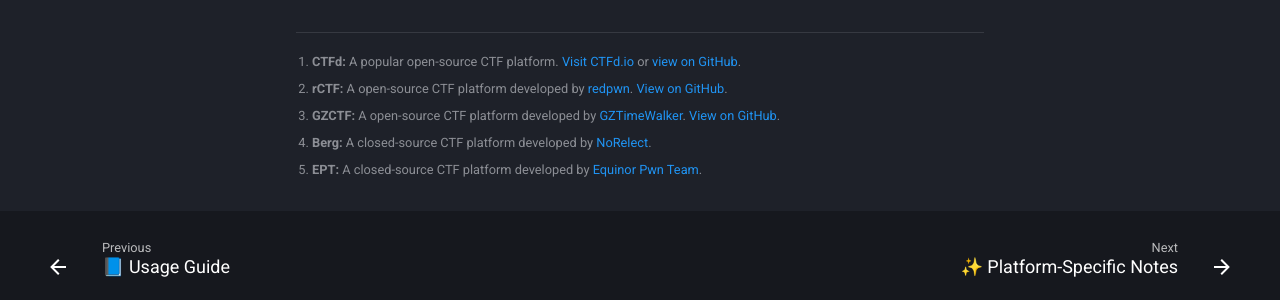
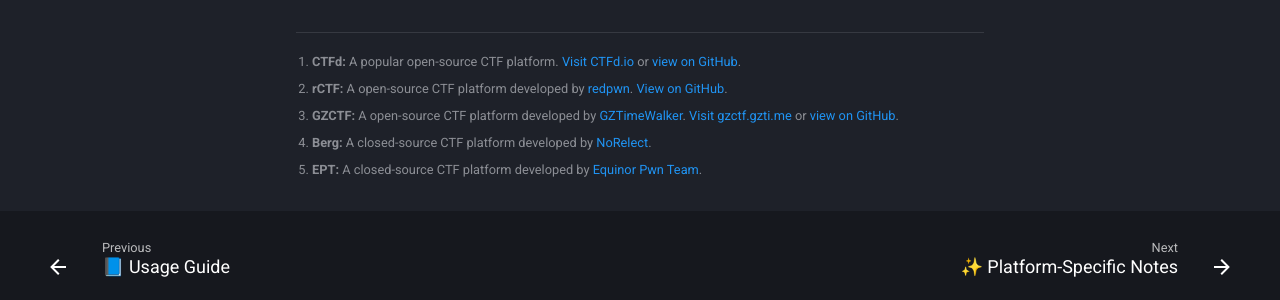
Before and after one commit to bjornmorten/ctfbridge, an MkDocs documentation site: the page built from docs/getting-started/platforms.md, in a window 1280 px wide and 976 px high. Shown: the part 609-909 px from the top of the window. Built offline with MkDocs 1.6.1 and Material for MkDocs 9.7.7, drawn with Linux system fonts in a browser that asks for light colours; emoji names are drawn with the system emoji font; comment, search, counter and statistics services are not loaded.

Commit message:
ci: auto-update docs

```diff
--- a/docs/getting-started/platforms.md
+++ b/docs/getting-started/platforms.md
@@ -20,7 +20,7 @@ description: Discover which CTF platforms are supported by CTFBridge. Compare fe
 
 [^ctfd]: **CTFd:** A popular open-source CTF platform. [Visit CTFd.io](https://ctfd.io/) or [view on GitHub](https://github.com/CTFd/CTFd).
 [^rctf]: **rCTF:** A open-source CTF platform developed by [redpwn](https://redpwn.net/). [View on GitHub](https://github.com/otter-sec/rctf).
-[^gzctf]: **GZCTF:** A open-source CTF platform developed by [GZTimeWalker](https://github.com/GZTimeWalker). [View on GitHub](https://github.com/GZTimeWalker/GZCTF).
+[^gzctf]: **GZCTF:** A open-source CTF platform developed by [GZTimeWalker](https://github.com/GZTimeWalker). [Visit gzctf.gzti.me](https://gzctf.gzti.me/) or [view on GitHub](https://github.com/GZTimeWalker/GZCTF).
 [^berg]: **Berg:** A closed-source CTF platform developed by [NoRelect](https://github.com/NoRelect/).
 [^ept]: **EPT:** A closed-source CTF platform developed by [Equinor Pwn Team](https://x.com/ept_gg).
 <!-- PLATFORMS_MATRIX_END -->
```
